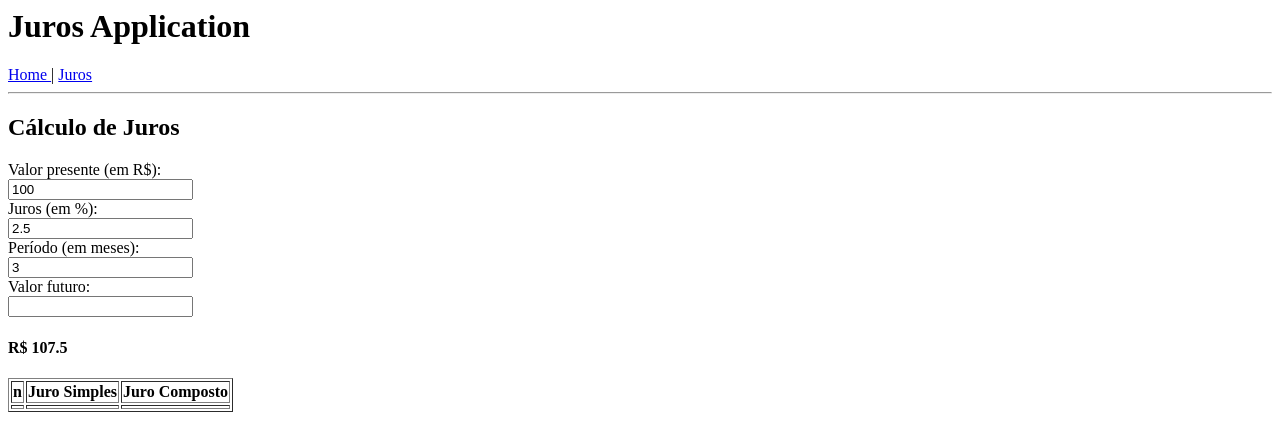
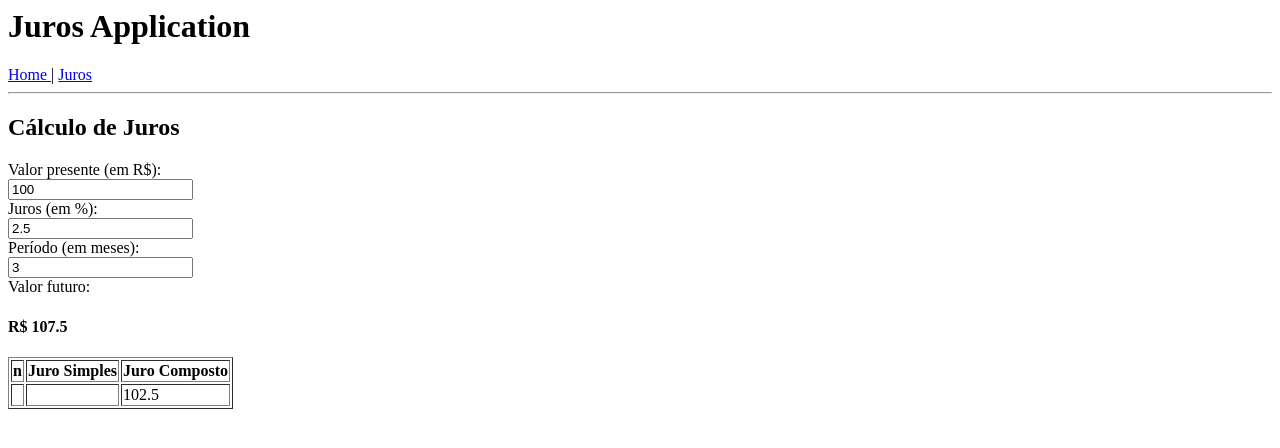
Before and after one commit to thayllaa/JurosApp_Angular, an Angular app: page /juros in a window 1280 px wide. Shown: the top 448 px of the page. Built offline with nearby package versions, Linux system fonts and the light colour scheme.

Commit message:
2 files modified

```diff
--- a/src/app/juros/juros.component.html
+++ b/src/app/juros/juros.component.html
@@ -7,7 +7,6 @@
 <div>Período (em meses):</div>
 <input type="number" step="0.01" [(ngModel)]="n" />
 <div>Valor futuro:</div>
-<input TYPE="number" STEP="0.01" />
 <h4>R$ {{ getJuros() }}</h4>
 
 <table border="1">
@@ -19,6 +18,6 @@
   <tr>
     <td></td>
     <td></td>
-    <td></td>
+    <td> {{getJuroComp()}} </td>
   </tr>
 </table>
--- a/src/app/juros/juros.component.ts
+++ b/src/app/juros/juros.component.ts
@@ -26,7 +26,7 @@ export class JurosComponent implements OnInit {
   }
 
   getJuroComp() {
-    return this.vf = this.vp + (Math.pow(this.j, this.n));
+    return this.vf = this.vp + this.j;
   }
 
 }
```
